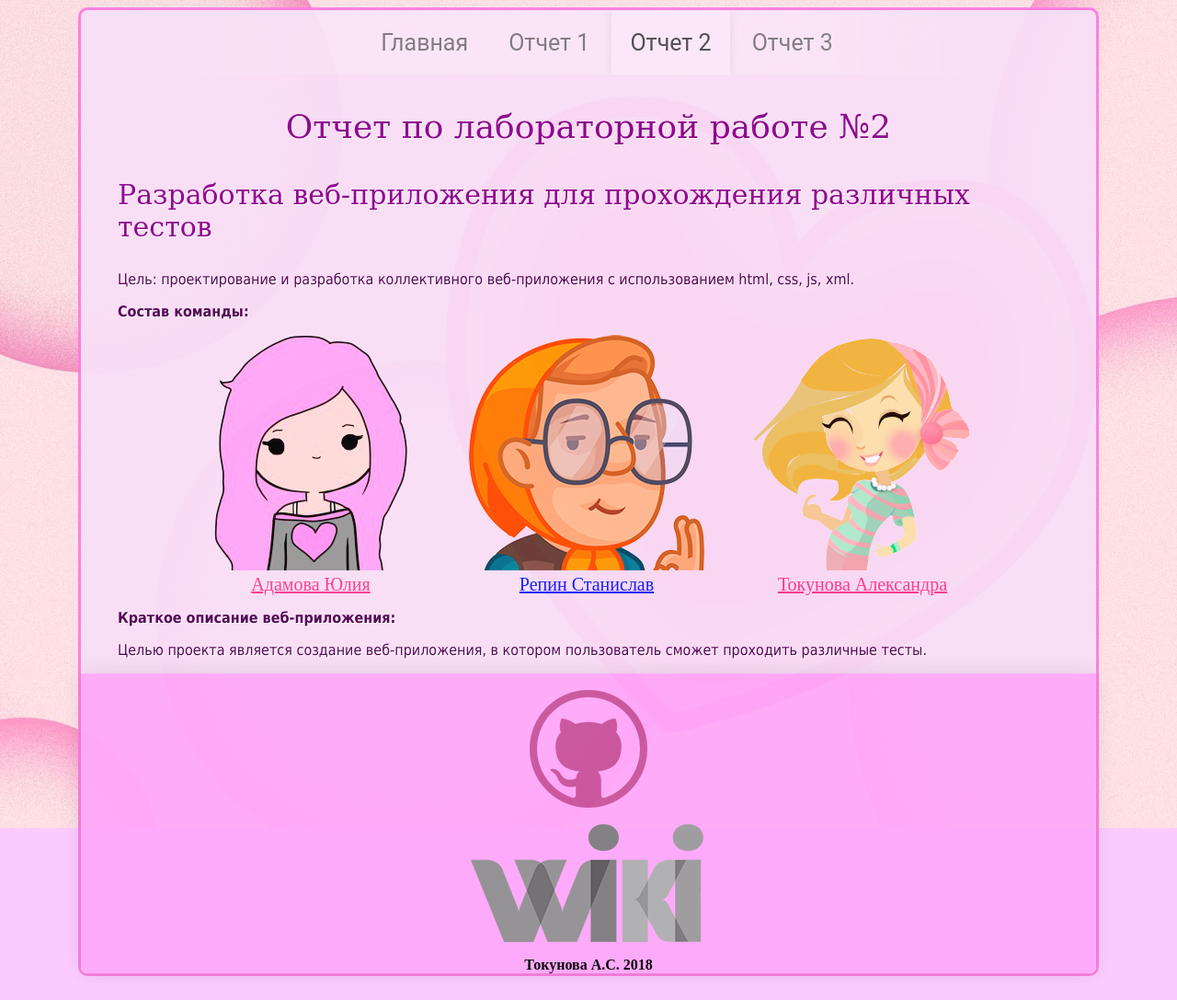
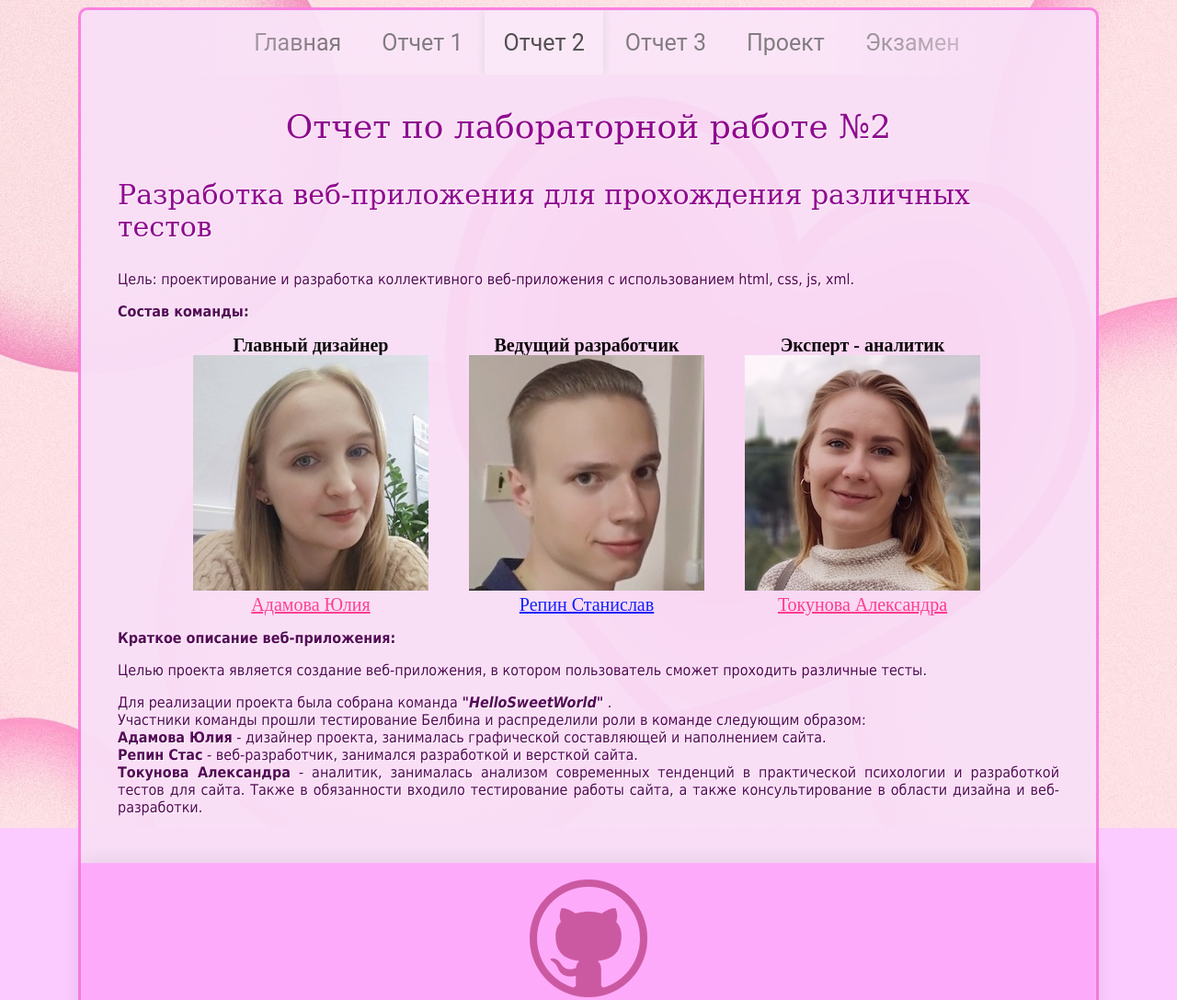
Before and after one commit to SashulyaT/sashulyaT.github.io, a plain HTML site: page lab2.html in a window 1280 px wide. Shown: the top 1087 px of the page at 92% size. Drawn offline with Linux system fonts and the light colour scheme.

Commit message:
Add files via upload

```diff
--- a/css/style.css
+++ b/css/style.css
@@ -21,6 +21,7 @@ body {
 	font-size:16px;
 	font-family:Tahoma;
 	text-shadow:1px 1px 0 #FFFFFF;
+	text-align:justify;
 	}
 .t5 {
 	font-family:Tahoma, Times, "Times New Roman", "serif";
--- a/lab2.html
+++ b/lab2.html
@@ -15,6 +15,8 @@
       <li><a href="lab1.html">Отчет 1</a></li>
       <li><a href="lab2.html" class="z">Отчет 2</a></li>
       <li><a href="lab3.html">Отчет 3</a></li>
+      <li><a href="https://testsprojectit.github.io/" target="_blank">Проект</a></li>
+      <li><a href="https://github.com/stankin/inet-2018/wiki" target="_blank">Экзамен</a></li>
     </ul>
   </nav>
 	<p class="t1">Отчет по лабораторной работе №2</p>
@@ -25,15 +27,26 @@
 				<p class="t2"><strong>Состав команды:</strong><br>
 				</p>
                 <div style="display:block; width:900px; margin:0 auto;">
-                <a href="https://github.com/YuliaAdamova" style="display:inline-block; width:256px; height:256px; background:url(img/girl.png); margin:0 20px;"></a>
-                <a href="https://github.com/Stasofan" style="display:inline-block; width:256px; height:256px; background:url(img/boy.png); margin:0 20px;"></a>
-                <a href="https://github.com/SashulyaT" style="display:inline-block; width:256px; height:256px; background:url(img/girl2.png); margin:0 20px;"></a><br>
+
+                <span style="display:inline-block; width:256px; height:20px; margin:0 20px; text-align:center; font-size:20px;;"><strong>Главный дизайнер</strong></span>
+                <span style="display:inline-block; width:256px; height:20px; margin:0 20px; text-align:center; font-size:20px;;"><strong>Ведущий разработчик</strong></span>
+                <span style="display:inline-block; width:256px; height:20px; margin:0 20px; text-align:center; font-size:20px;;"><strong>Эксперт - аналитик</strong></span>
+                <a href="https://github.com/YuliaAdamova" style="display:inline-block; width:256px; height:256px; background:url(img/adam.jpg); margin:0 20px;"></a>
+                <a href="https://github.com/Stasofan" style="display:inline-block; width:256px; height:256px; background:url(img/stanislav.jpg); margin:0 20px;"></a>
+                <a href="https://github.com/SashulyaT" style="display:inline-block; width:256px; height:256px; background:url(img/sashulik.jpg); margin:0 20px;"></a><br>
                 <span style="display:inline-block; width:256px; height:20px; margin:0 20px; text-align:center;"><a href="https://github.com/YuliaAdamova" style="color:#FF398F; font-size:20px;">Адамова Юлия</a></span>
                 <span style="display:inline-block; width:256px; height:20px; margin:0 20px; text-align:center;"><a href="https://github.com/Stasofan" style="color:#081CFF; font-size:20px;">Репин Станислав</a></span>
                 <span style="display:inline-block; width:256px; height:20px; margin:0 20px; text-align:center;"><a href="https://github.com/SashulyaT" style="color:#FF398F; font-size:20px;">Токунова Александра</a></span>
-                </div>
+
+  </div>
 				  <p class="t2"><strong>Краткое описание веб-приложения:</strong></p>
 				  <p class="t2">Целью проекта является создание веб-приложения, в котором пользователь сможет проходить различные тесты.</p>
+				  <p class="t2">Для реализации проекта была собрана команда <em><strong>&quot;HelloSweetWorld&quot;</strong></em> .&nbsp;<br>
+				    Участники команды прошли тестирование Белбина и распределили роли в команде следующим образом:<br>
+				    <strong>Адамова Юлия</strong> - дизайнер проекта, занималась графической составляющей и наполнением сайта.&nbsp;<br>
+				    <strong>Репин Стас</strong> - веб-разработчик, занимался разработкой и версткой сайта.<br>
+				    <strong>Токунова Александра</strong> - аналитик, занималась анализом современных тенденций в практической психологии и разработкой тестов для сайта. Также в обязанности входило тестирование работы сайта, а также консультирование в области дизайна и веб-разработки.</p>
+  <p class="t2">&nbsp;</p>
   <div class="footer"> <br>
     <a href="https://github.com/SashulyaT/sashulyaT.github.io" class="d1"></a><br>
     <a href="https://github.com/SashulyaT/sashulyaT.github.io/wiki" class="c1"></a>
```
Also changed, not shown: index.html (+2 -0 lines), lab1.html (+2 -0 lines), lab3.html (+2 -0 lines), img/adam.jpg (added), img/sashulik.jpg (added), img/stanislav.jpg (added).
